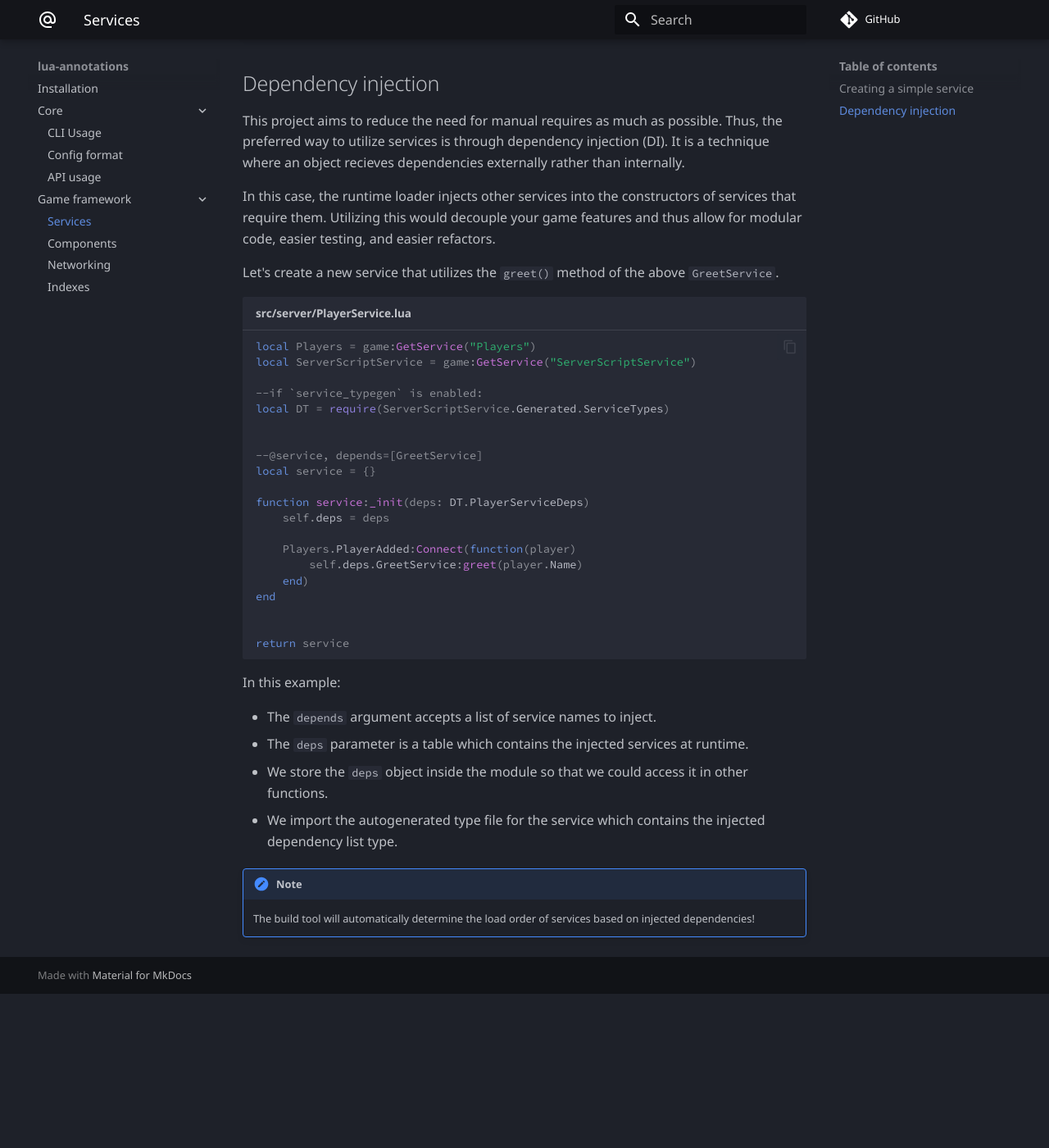
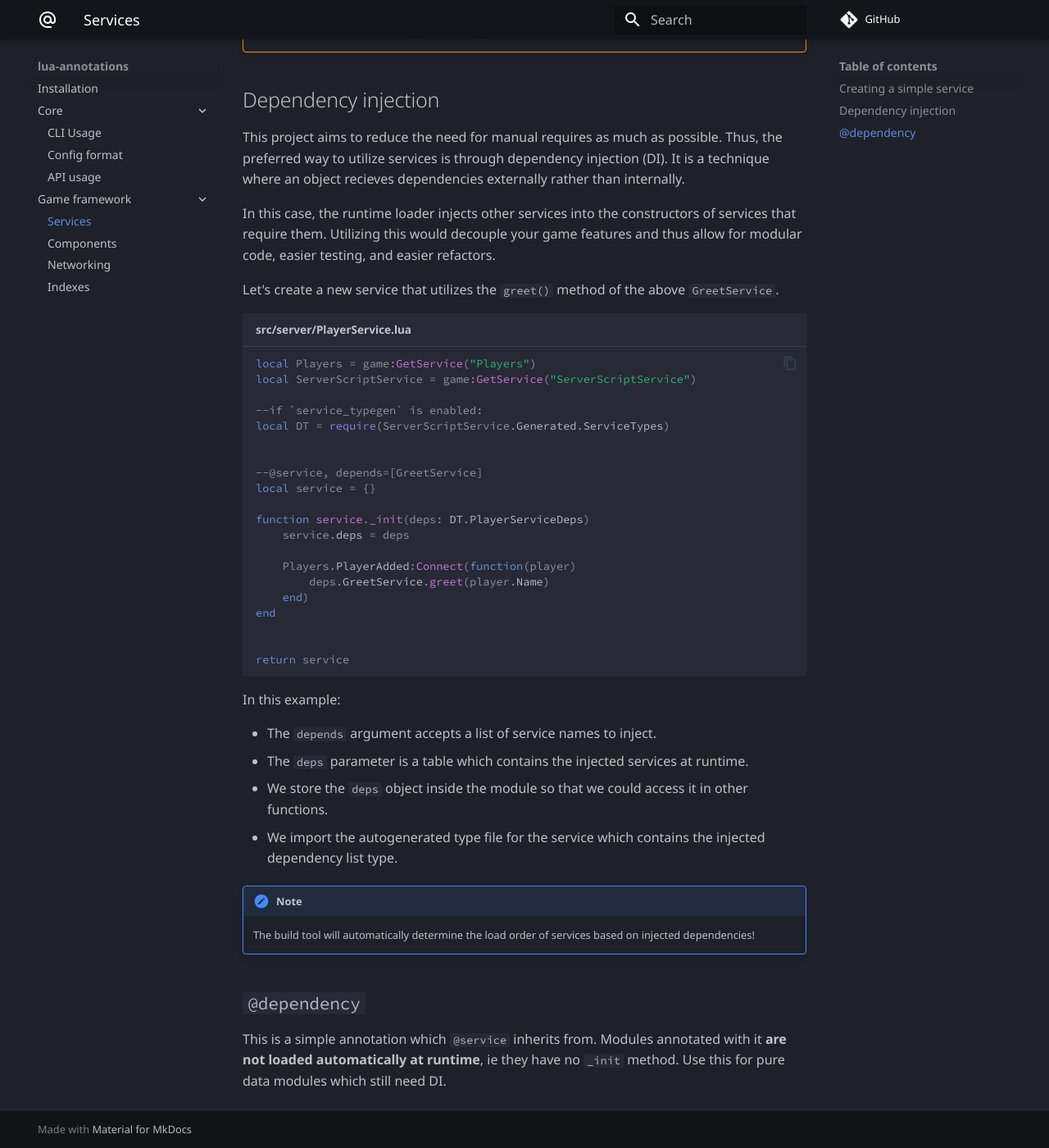
Before and after one commit to pigxity-games/lua-annotations, an MkDocs documentation site: the page built from docs/docs/game framework/1services.md, in a window 1280 px wide and 1400 px high, scrolled down 955 px. Shown: the whole window at 82% size. Built offline with MkDocs 1.6.1 and Material for MkDocs 9.7.7, drawn with Linux system fonts in a browser that asks for light colours; comment, search, counter and statistics services are not loaded; before the commit the page ends 2167 px from its top, so only the background shows below that.

Commit message:
update runtime loading

````diff
--- a/docs/docs/game framework/1services.md
+++ b/docs/docs/game framework/1services.md
@@ -14,11 +14,11 @@ First, let's define a simple service.
 --@service
 local service = {}
 
-function service:_init()
+function service._init()
     print("Hello World!")
 end
 
-function service:greet(name: string)
+function service.greet(name: string)
     print("Hello " .. name .. "!")
 end
 
@@ -26,7 +26,7 @@ return service
 ```
 
 !!! warning
-    Do not place blocking or heavy code inside of a service's `_init()` method as it yeilds before the next service can start. Instead, you may use the `task.spawn` or `task.defer` functions, respectively.
+    Do not place blocking or heavy code inside of a service's `_init()` method as it yeilds before the next service can start. Instead, you may use the `task.spawn` or `task.defer` functions, respectively. Also note that this method should be defined with `.` instead of `:`.
 
 ## Dependency injection
 This project aims to reduce the need for manual requires as much as possible. Thus, the preferred way to utilize services is through dependency injection (DI).
@@ -48,11 +48,11 @@ local DT = require(ServerScriptService.Generated.ServiceTypes)
 --@service, depends=[GreetService]
 local service = {}
 
-function service:_init(deps: DT.PlayerServiceDeps)
-    self.deps = deps
+function service._init(deps: DT.PlayerServiceDeps)
+    service.deps = deps
 
     Players.PlayerAdded:Connect(function(player)
-        self.deps.GreetService:greet(player.Name)
+        deps.GreetService.greet(player.Name)
     end)
 end
 
@@ -69,3 +69,6 @@ In this example:
 
 !!! note
     The build tool will automatically determine the load order of services based on injected dependencies!
+
+## `@dependency`
+This is a simple annotation which `@service` inherits from. Modules annotated with it **are not loaded automatically at runtime**, ie they have no `_init` method. Use this for pure data modules which still need DI.
````
Also changed, not shown: 3 other files.
